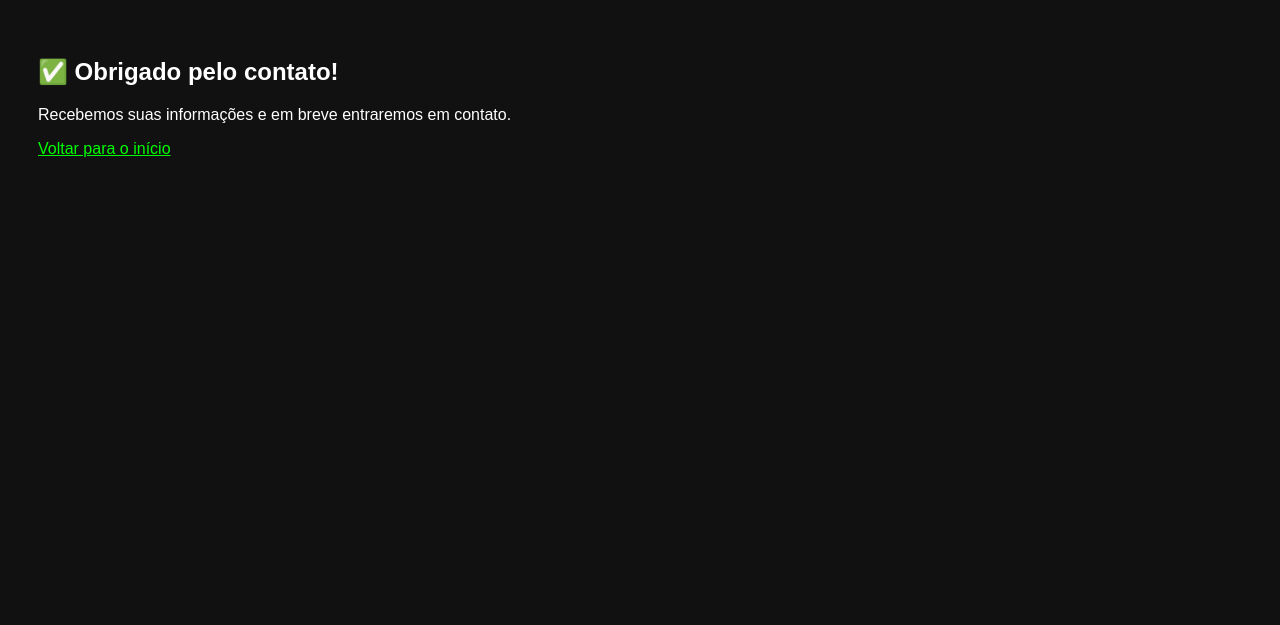
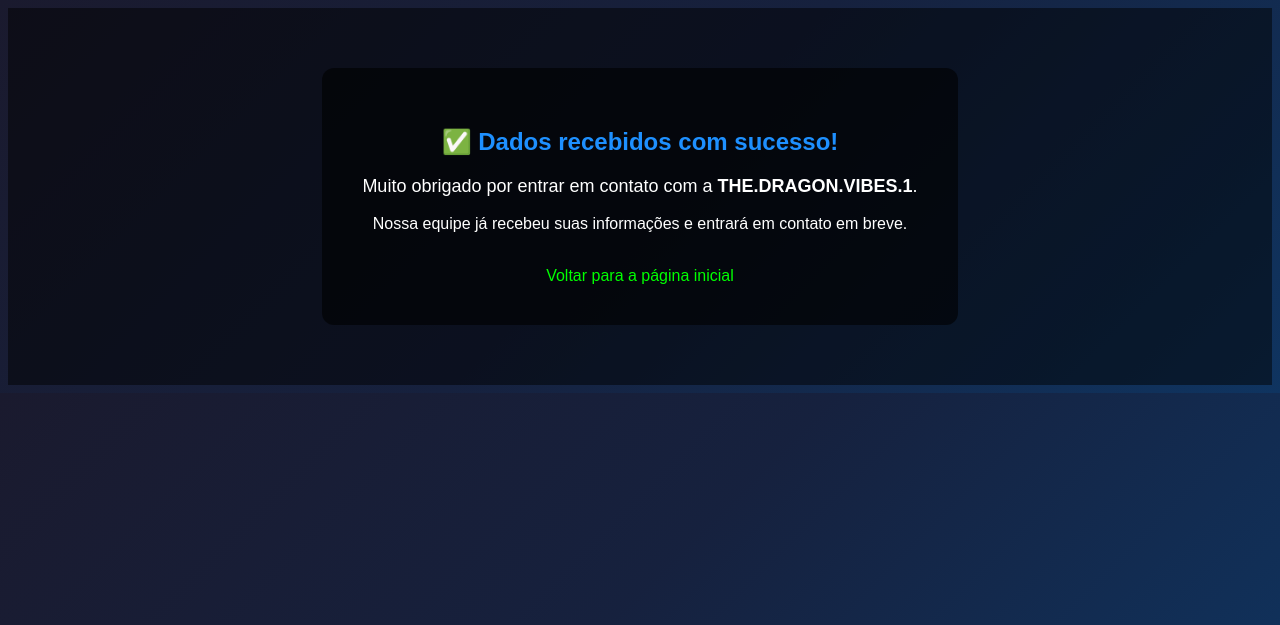
Before and after one commit to THE-DRAGON-VIBES-1/thedragonvibes1, a Flask app: page /obrigado in a window 1280 px wide. Shown: the top 625 px of the page. Run offline with Flask 3, Linux system fonts and the light colour scheme.

Commit message:
Improve the look and feel of the contact confirmation page for users
Updates the "obrigado.html" template with new styles and adds a background image (logo-fundo.jpeg).

Replit-Commit-Author: Agent
Replit-Commit-Session-Id: 11968445-7a3e-405a-9aa5-de28b24c3bc6
Replit-Commit-Screenshot-Url: https://storage.googleapis.com/screenshot-production-us-central1/5a22cb68-259e-45eb-a2e2-2e5639a052e9/c62d686d-45a4-46d1-aca7-7440eb85b923.jpg

```diff
--- a/templates/obrigado.html
+++ b/templates/obrigado.html
@@ -2,11 +2,40 @@
 <html lang="pt-br">
 <head>
   <meta charset="UTF-8">
-  <title>Obrigado!</title>
+  <title>Contato Recebido</title>
+  <style>
+    body {
+      background: linear-gradient(135deg, #1a1a2e 0%, #16213e 50%, #0f3460 100%), url("{{ url_for('static', filename='logo-fundo.jpeg') }}") no-repeat center center fixed;
+      background-size: cover;
+      color: white;
+      font-family: Arial, sans-serif;
+      text-align: center;
+      padding: 60px;
+      backdrop-filter: brightness(0.5);
+    }
+    .mensagem {
+      background-color: rgba(0, 0, 0, 0.6);
+      padding: 40px;
+      border-radius: 12px;
+      display: inline-block;
+      max-width: 600px;
+    }
+    a {
+      color: #0f0;
+      text-decoration: none;
+    }
+    a:hover {
+      text-decoration: underline;
+    }
+  </style>
 </head>
-<body style="background:#111;color:white; font-family:Arial;padding:30px;">
-  <h2>✅ Obrigado pelo contato!</h2>
-  <p>Recebemos suas informações e em breve entraremos em contato.</p>
-  <a href="/" style="color:#0f0">Voltar para o início</a>
+<body>
+  <div class="mensagem">
+    <h2 style="color:#1E90FF;">✅ Dados recebidos com sucesso!</h2>
+    <p style="font-size:18px;">Muito obrigado por entrar em contato com a <strong>THE.DRAGON.VIBES.1</strong>.</p>
+    <p style="font-size:16px;">Nossa equipe já recebeu suas informações e entrará em contato em breve.</p>
+    <br>
+    <a href="/">Voltar para a página inicial</a>
+  </div>
 </body>
 </html>
```
Also changed, not shown: static/logo-fundo.jpeg (added).
